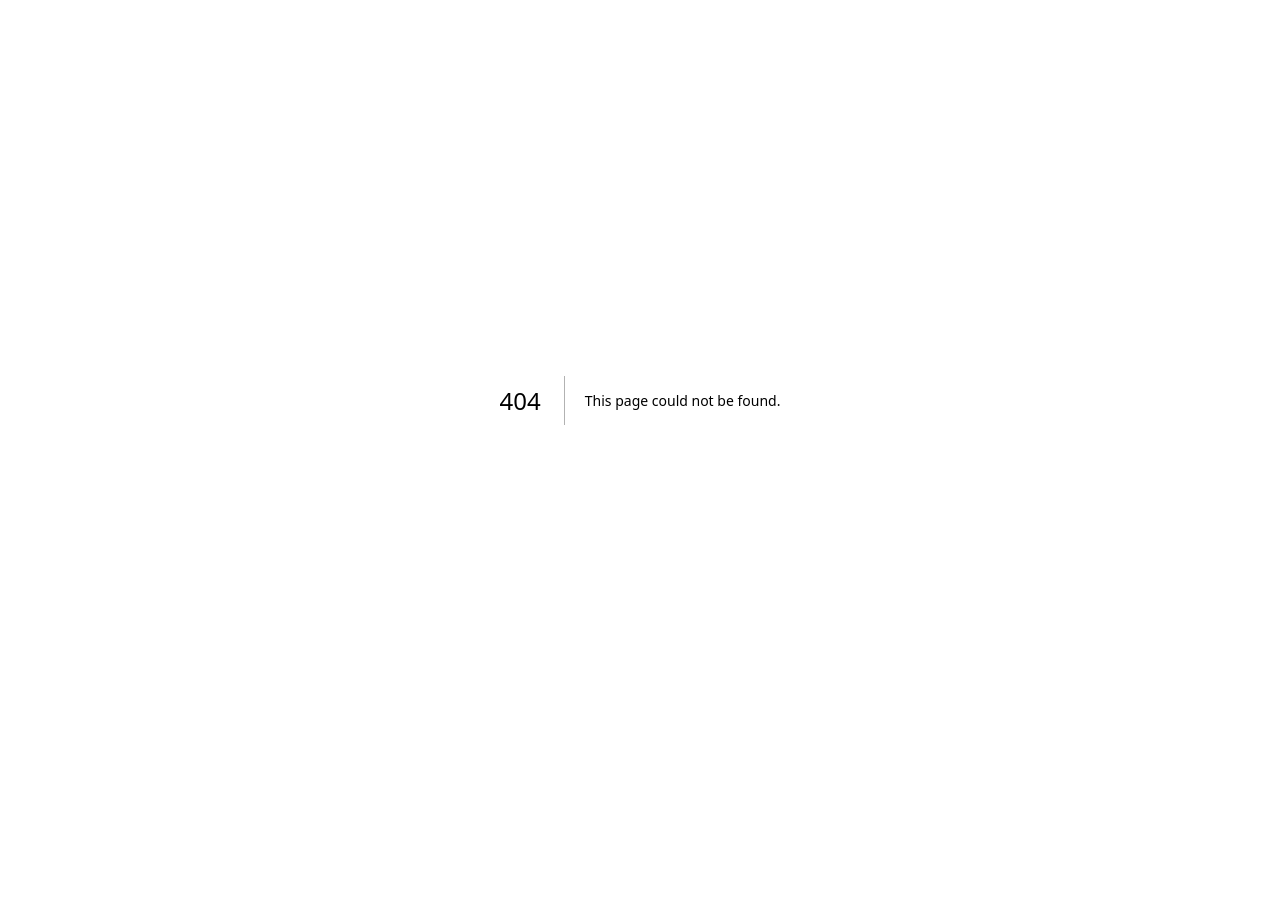
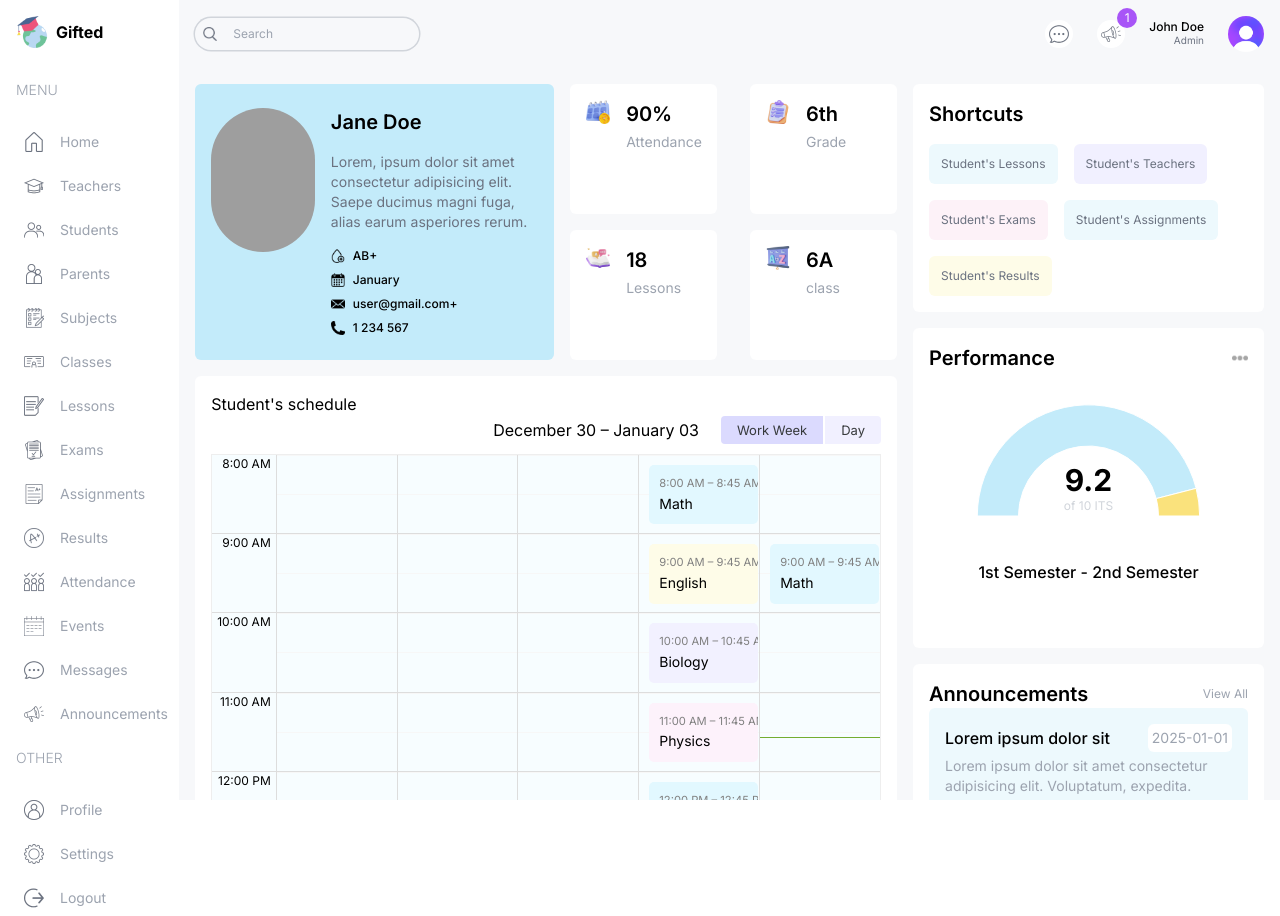
Before and after one commit to safak/next-dashboard-ui, a Next.js app: page /list/students/1 in a window 1280 px wide. Before the commit this address had no page. Before the commit the page ends 800 px from the top, so only its background shows below. Built offline with nearby package versions, Linux system fonts and the light colour scheme; grey boxes are pictures that could not be loaded.

Commit message:
feat(students): add SingleStudentPage component with profile, schedule, and shortcuts

```diff
--- /dev/null
+++ b/src/app/(dashboard)/list/students/[id]/page.tsx
@@ -0,0 +1,104 @@
+import Announcements from '@/components/Announcements'
+import BigCalendar from '@/components/BigCalendar'
+import Performance from '@/components/Performance'
+import Image from 'next/image'
+import Link from 'next/link'
+import React from 'react'
+
+const SingleStudentPage = () => {
+  return (
+    <div className='flex-1 p-4 flex flex-col gap-4 xl:flex-row'>
+        {/* Left side */}
+        <div className='w-full xl:w-2/3'>
+            {/* Top */}
+            <div className='flex flex-col lg:flex-row gap-4'>
+                {/* User Info Card */}
+                <div className='bg-mySky py-6 px-4 rounded-md flex-1 flex gap-4'>
+                    <div className='w-1/3'>
+                    <Image src='https://images.pexels.com/photos/5414817/pexels-photo-5414817.jpeg?auto=compress&cs=tinysrgb&w=1200' alt='profile photo' width={144} height={144} className='w-36 h-36 rounded-full object-cover'/>
+                    </div>
+                    <div className='w-2/3 flex flex-col gap-4 justify-between'>
+                        <h1 className='text-xl font-semibold'>Jane Doe</h1>
+                        <p className='text-gray-500 text-sm'>Lorem, ipsum dolor sit amet consectetur adipisicing elit. Saepe ducimus magni fuga, alias earum asperiores rerum.</p>
+                        <div className='flex items-center justify-between gap-2 flex-wrap text-xs font-medium'>
+                            <div className='w-full md:w-1/3 lg:w-full 2xl:w-1/3 flex items-center gap-2'>
+                                <Image src='/blood.png' alt='' width={14} height={14}/>
+                                <span>AB+</span>
+                            </div>
+                            <div className='w-full md:w-1/3 lg:w-full 2xl:w-1/3 flex items-center gap-2'>
+                                <Image src='/date.png' alt='' width={14} height={14}/>
+                                <span>January</span>
+                            </div>
+                            <div className='w-full md:w-1/3 lg:w-full 2xl:w-1/3 flex items-center gap-2'>
+                                <Image src='/mail.png' alt='' width={14} height={14}/>
+                                <span>user@gmail.com+</span>
+                            </div>
+                            <div className='w-full md:w-1/3 lg:w-full 2xl:w-1/3 flex items-center gap-2'>
+                                <Image src='/phone.png' alt='' width={14} height={14}/>
+                                <span>1 234 567</span>
+                            </div>
+                        </div>
+                    </div>
+                </div>
+                {/* Small Cards */}
+                <div className='flex-1 flex gap-4 justify-between flex-wrap'>
+                    {/* Card */}
+                    <div className='flex bg-white w-full rounded-md p-4 gap-4 md:w-[48%] xl:w-[45%] 2xl:w-[48%]'>
+                        <Image src='/singleAttendance.png' alt='' width={24} height={24} className='w-6 h-6'/>
+                        <div className='flex flex-col gap-1'>
+                            <h1 className='text-xl font-semibold'>90%</h1>
+                            <span className='text-sm text-gray-400'>Attendance</span>
+                        </div>
+                    </div>
+                    {/* Card */}
+                    <div className='flex bg-white w-full rounded-md p-4 gap-4 md:w-[48%] xl:w-[45%] 2xl:w-[48%]'>
+                        <Image src='/singleBranch.png' alt='' width={24} height={24} className='w-6 h-6'/>
+                        <div className='flex flex-col gap-1'>
+                            <h1 className='text-xl font-semibold'>6th</h1>
+                            <span className='text-sm text-gray-400'>Grade</span>
+                        </div>
+                    </div>
+                    {/* Card */}
+                    <div className='flex bg-white w-full rounded-md p-4 gap-4 md:w-[48%] xl:w-[45%] 2xl:w-[48%]'>
+                        <Image src='/singleLesson.png' alt='' width={24} height={24} className='w-6 h-6'/>
+                        <div className='flex flex-col gap-1'>
+                            <h1 className='text-xl font-semibold'>18</h1>
+                            <span className='text-sm text-gray-400'>Lessons</span>
+                        </div>
+                    </div>
+                    {/* Card */}
+                    <div className='flex bg-white w-full rounded-md p-4 gap-4 md:w-[48%] xl:w-[45%] 2xl:w-[48%]'>
+                        <Image src='/singleClass.png' alt='' width={24} height={24} className='w-6 h-6'/>
+                        <div className='flex flex-col gap-1'>
+                            <h1 className='text-xl font-semibold'>6A</h1>
+                            <span className='text-sm text-gray-400'>class</span>
+                        </div>
+                    </div>
+                </div>
+            </div>
+            {/* Bottom */}
+            <div className='mt-4 bg-white rounded-md p-4 h-[800px]'>
+                <h1>Student&apos;s schedule</h1>
+                <BigCalendar />
+            </div>
+        </div>
+        {/* Right side */}
+        <div className='w-full xl:w-1/3 flex flex-col gap-4'>
+            <div className='bg-white p-4 rounded-md'>
+                <h1 className='text-xl font-semibold'>Shortcuts</h1>
+                <div className='mt-4 flex gap-4 flex-wrap text-xs text-gray-500'>
+                    <Link className='p-3 rounded-md bg-mySkyLight' href='/'>Student&apos;s Lessons</Link>
+                    <Link className='p-3 rounded-md bg-myPurpleLight' href='/'>Student&apos;s Teachers</Link>
+                    <Link className='p-3 rounded-md bg-pink-50' href='/'>Student&apos;s Exams</Link>
+                    <Link className='p-3 rounded-md bg-mySkyLight' href='/'>Student&apos;s Assignments</Link>
+                    <Link className='p-3 rounded-md bg-myYellowLight' href='/'>Student&apos;s Results</Link>
+                </div>
+            </div>
+            <Performance />
+            <Announcements />
+        </div>
+    </div>
+  )
+}
+
+export default SingleStudentPage
```
